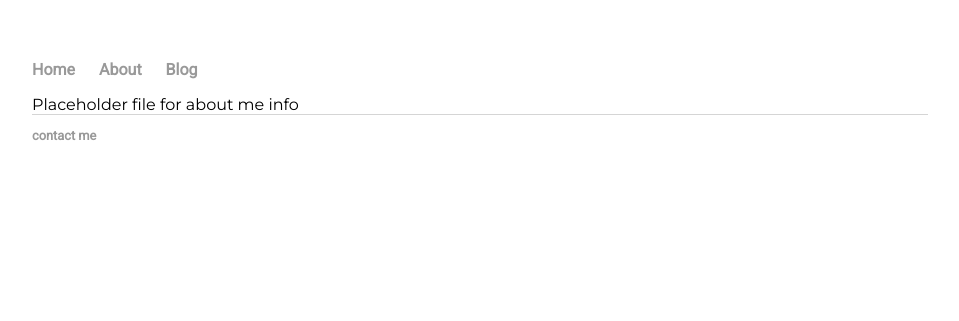
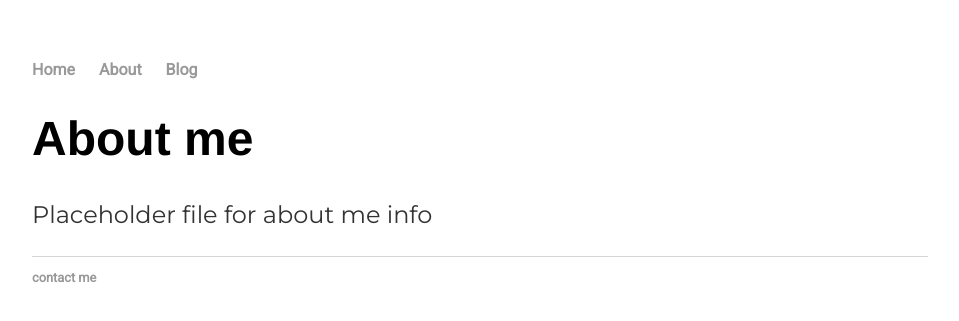
Before and after one commit to deeptikorwar/MyBlog, a Jekyll site: the page built from pages/aboutme.html, in a window 1280 px wide. Shown: the top 321 px of the page, without its empty margins (160-1119 px from the left). Built offline with Jekyll 4.4.1, drawn with Linux system fonts in a browser that asks for light colours.

Commit message:
corrected aboutme content

```diff
--- a/pages/aboutme.html
+++ b/pages/aboutme.html
@@ -2,4 +2,5 @@
 layout: default
 title: About me
 ---
-Placeholder file for about me info
+<h1>{{ page.title }}</h1>
+<p> Placeholder file for about me info</p>
```
